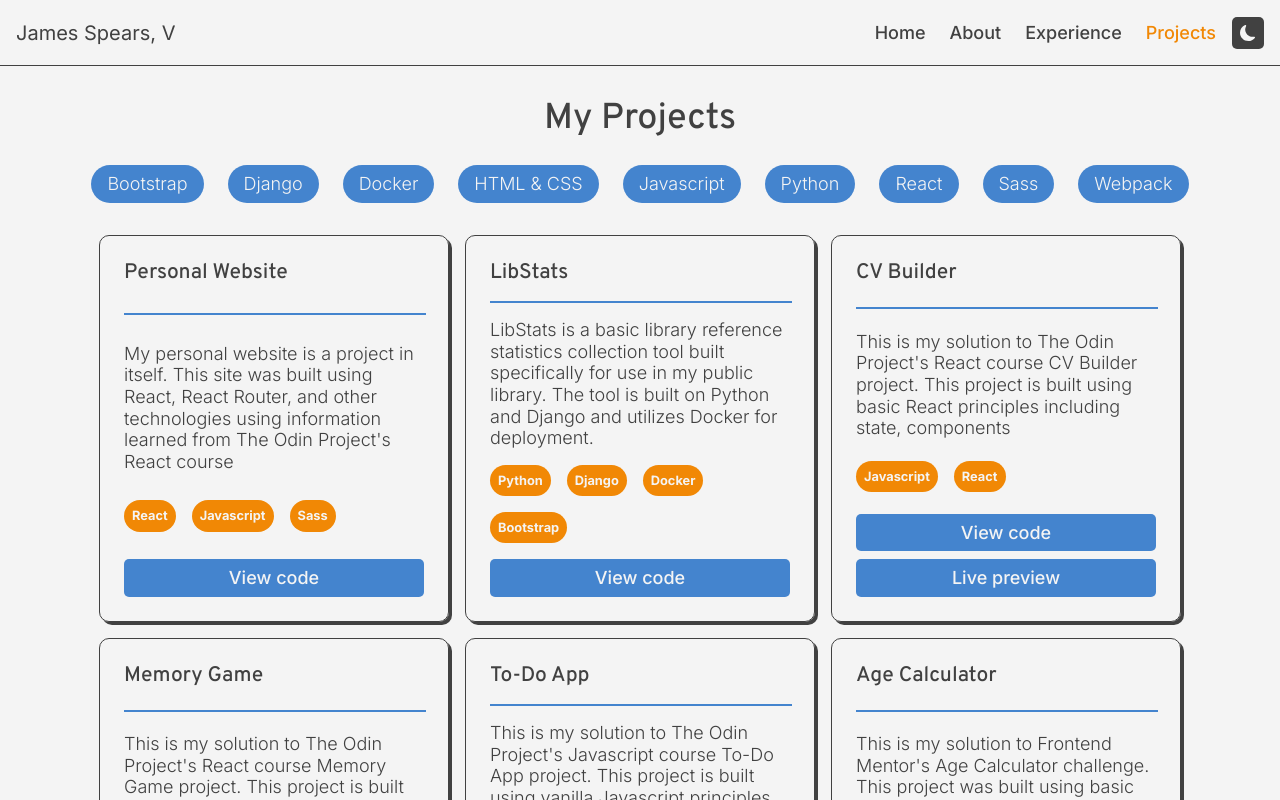
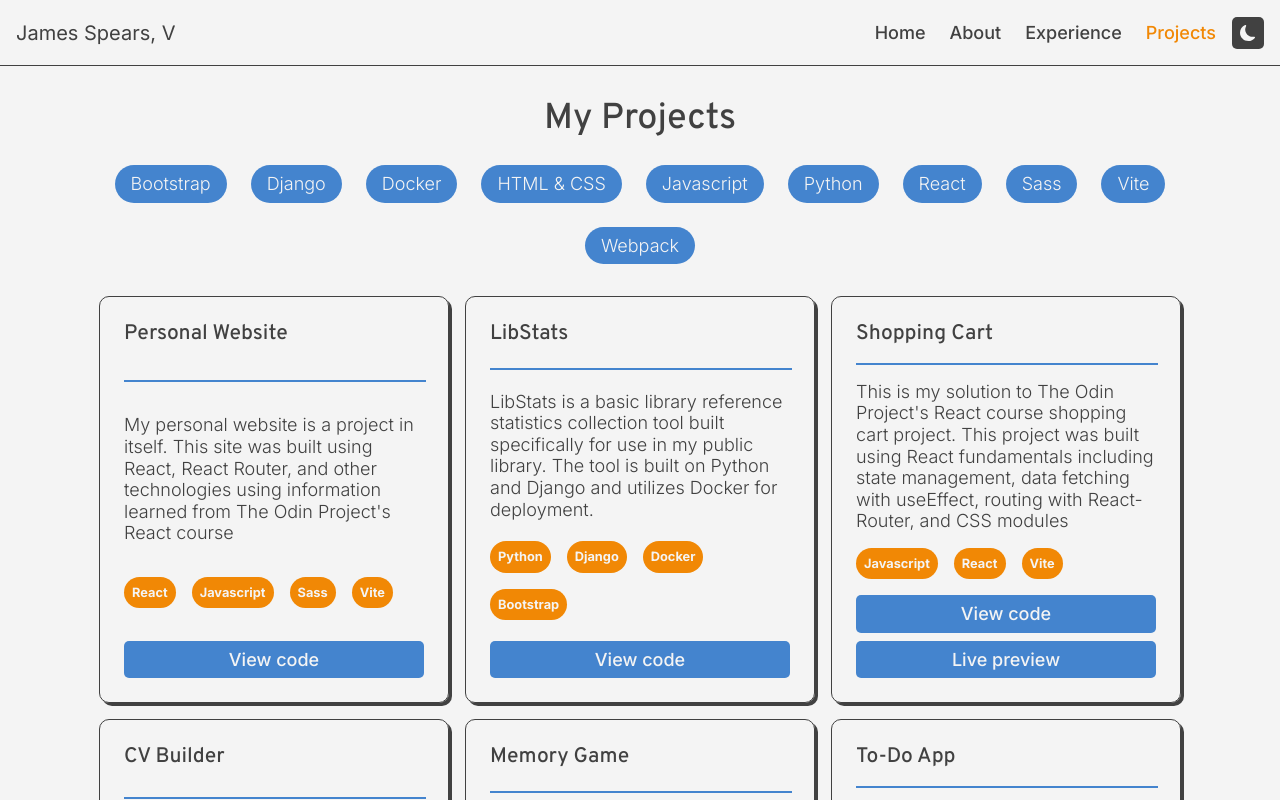
Before and after one commit to jamesspearsv/personal-website, a React (Vite) app: page /projects in a window 1280 px wide. Shown: the top 800 px of the page. Built offline with nearby package versions, Linux system fonts and the light colour scheme.

Commit message:
Add shopping cart project to projects.js

```diff
--- a/src/content/projects.js
+++ b/src/content/projects.js
@@ -9,7 +9,7 @@ export const projects = [
     name: 'Personal Website',
     desc: "My personal website is a project in itself. This site was built using React, React Router, and other technologies using information learned from The Odin Project's React course",
     github: 'https://github.com/jamesspearsv/personal-website',
-    tags: ['React', 'Javascript', 'Sass'],
+    tags: ['React', 'Javascript', 'Sass', 'Vite'],
   },
   {
     name: 'LibStats',
@@ -18,18 +18,25 @@ export const projects = [
     tags: ['Python', 'Django', 'Docker', 'Bootstrap'],
   },
   {
+    name: 'Shopping Cart',
+    desc: "This is my solution to The Odin Project's React course shopping cart project. This project was built using React fundamentals including state management, data fetching with useEffect, routing with React-Router, and CSS modules",
+    github: 'https://github.com/jamesspearsv/shopping-cart-project',
+    live: 'https://shopping-cart-project-1di.pages.dev/',
+    tags: ['Javascript', 'React', 'Vite'],
+  },
+  {
     name: 'CV Builder',
     desc: "This is my solution to The Odin Project's React course CV Builder project. This project is built using basic React principles including state, components",
     github: 'https://github.com/jamesspearsv/cv-builder',
     live: 'https://cv.jspears.me',
-    tags: ['Javascript', 'React'],
+    tags: ['Javascript', 'React', 'Vite'],
   },
   {
     name: 'Memory Game',
     desc: "This is my solution to The Odin Project's React course Memory Game project. This project is built using React and demonstrates the useEffect hook in addition to other basic React principles.",
     github: 'https://github.com/jamesspearsv/memory-game-top',
     live: 'https://memory.jspears.me',
-    tags: ['Javascript', 'React'],
+    tags: ['Javascript', 'React', 'Vite'],
   },
   {
     name: 'To-Do App',
```
